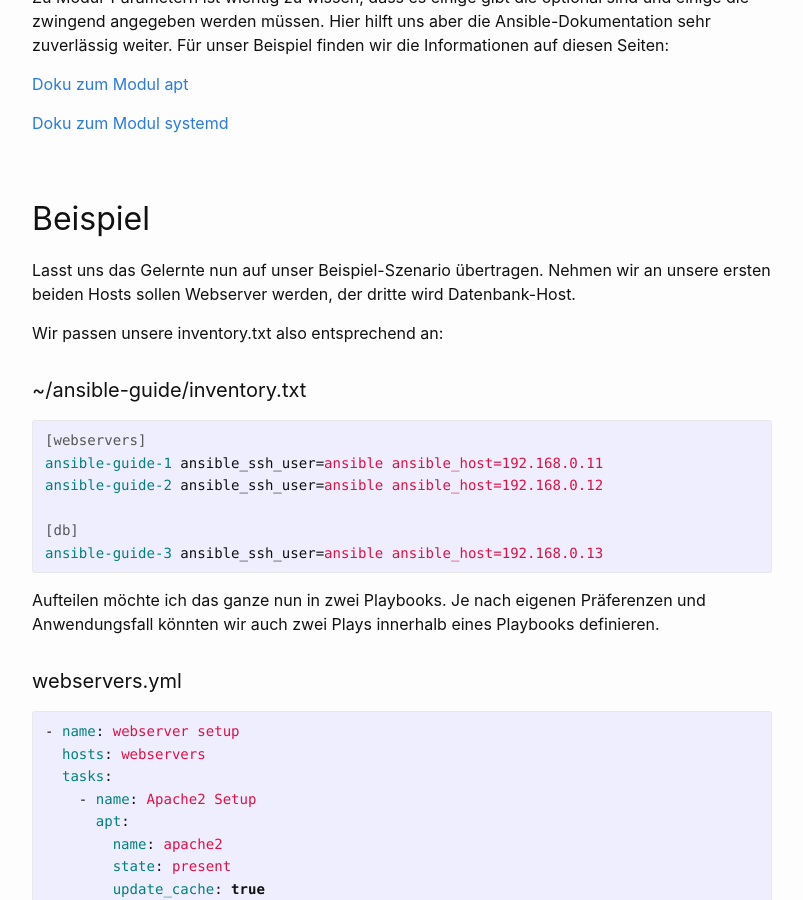
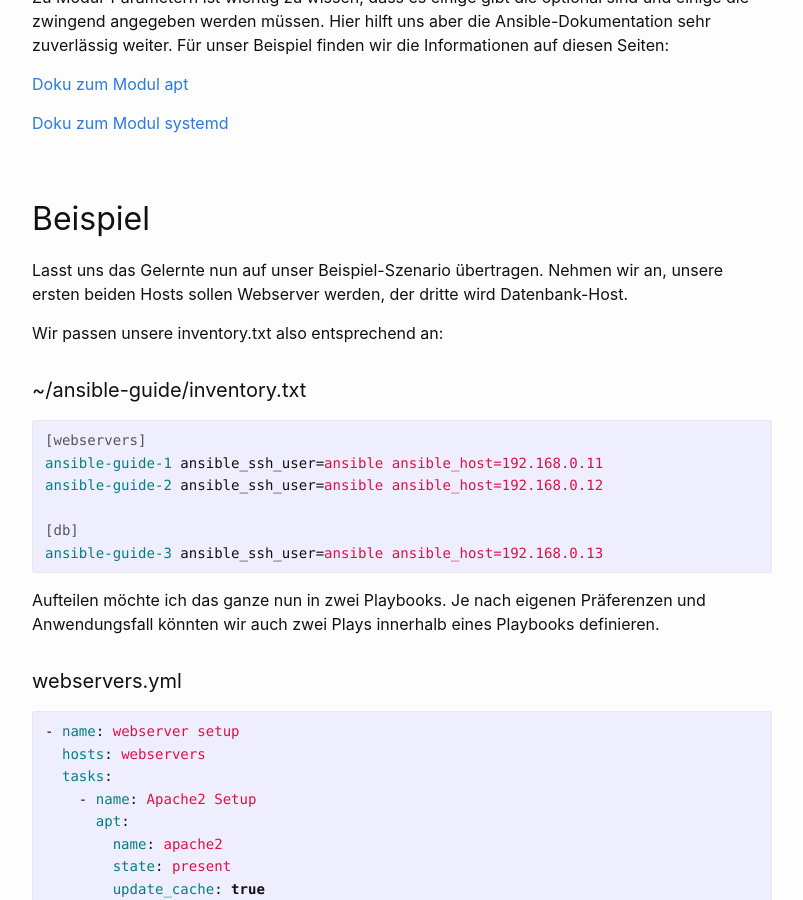
Before and after one commit to dermow/staging, a Jekyll site: the page built from _posts/2021-02-14-ansible-guide-4.markdown, in a window 1280 px wide and 900 px high, scrolled down 4003 px. Shown: the whole window, without its empty margins (238-1041 px from the left). Built offline with Jekyll 4.4.1, drawn with Linux system fonts in a browser that asks for light colours; comment, search, counter and statistics services are not loaded.

Commit message:
comma added

```diff
--- a/_posts/2021-02-14-ansible-guide-4.markdown
+++ b/_posts/2021-02-14-ansible-guide-4.markdown
@@ -151,7 +151,7 @@ Zu Modul-Parametern ist wichtig zu wissen, dass es einige gibt die optional sind
 
 ## Beispiel
 
-Lasst uns das Gelernte nun auf unser Beispiel-Szenario übertragen. Nehmen wir an unsere ersten beiden Hosts sollen Webserver werden, der dritte wird Datenbank-Host.
+Lasst uns das Gelernte nun auf unser Beispiel-Szenario übertragen. Nehmen wir an, unsere ersten beiden Hosts sollen Webserver werden, der dritte wird Datenbank-Host.
 
 Wir passen unsere inventory.txt also entsprechend an:
 
```
